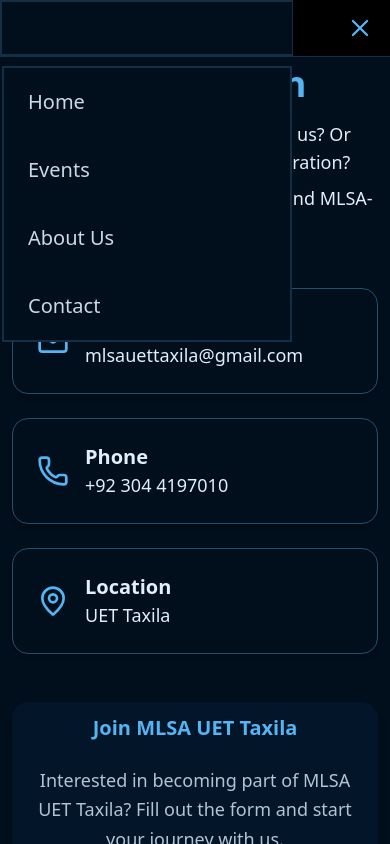
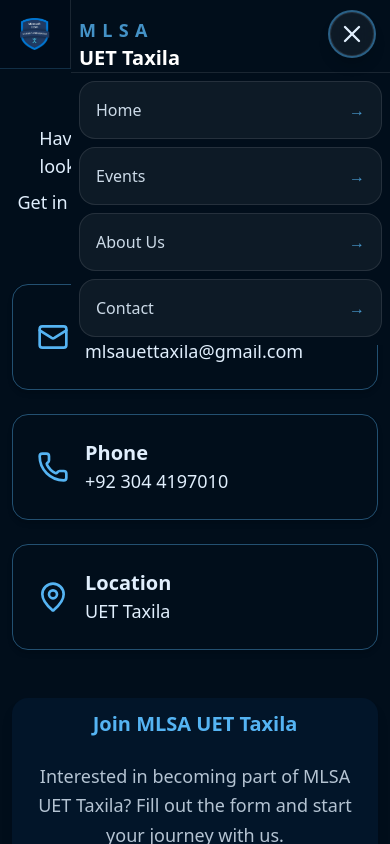
Before and after one commit to Rohama-Majeed7/mlsa_site, a React (Vite) app: page /contact in a window 390 px wide. Both pictures are taken after a click on the button "Open navigation menu". Shown: the top 844 px of the page. Built offline with nearby package versions, Linux system fonts and the light colour scheme; no server answers.

Commit message:
imgaes set

```diff
--- a/src/components/Footer.jsx
+++ b/src/components/Footer.jsx
@@ -3,7 +3,7 @@
     <footer className="bg-[#010E1B] w-full text-white flex flex-col pb-4 border-t border-[#55B4F3]/20">
       <div className="max-w-7xl w-full mx-auto px-4 sm:px-6 lg:px-8 py-3 md:py-4 flex flex-col sm:flex-row justify-between items-center gap-3">
         {/* Logo / Title */}
-        <img src="src/assets/logo.png" alt="MLSA UET Taxila" className="w-20 h-20  " />
+        <img src="/logo.png" alt="MLSA UET Taxila" className="w-20 h-20  " />
 
         {/* Social Links */}
         <div className="flex justify-center space-x-8">
--- a/src/components/Navbar.jsx
+++ b/src/components/Navbar.jsx
@@ -12,9 +12,9 @@
         {/* Logo */}
         <Link
           to="/"
-          className=""
+          className="relative z-50"
         >
-          <img src="src/assets/logo.png" alt="Logo" className="h-8 sm:h-10 md:h-16 " />
+          <img src="/logo.png" alt="Logo" className="h-8 sm:h-10 md:h-16 " />
         </Link>
 
         {/* Desktop Links */}
@@ -33,8 +33,11 @@
 
         {/* Mobile Toggle Button */}
         <button
-          className="md:hidden text-[#55B4F3] focus:outline-none z-50"
+          className="md:hidden relative z-50 inline-flex h-11 w-11 items-center justify-center rounded-full border border-white/10 bg-white/5 text-[#E1EFFD] shadow-lg shadow-black/20 backdrop-blur-md transition hover:bg-white/10 focus:outline-none focus:ring-2 focus:ring-[#55B4F3]/50"
           onClick={() => setOpen(!open)}
+          aria-label={open ? "Close navigation menu" : "Open navigation menu"}
+          aria-expanded={open}
+          aria-controls="mobile-navigation"
         >
           {open ? <X size={28} /> : <Menu size={28} />}
         </button>
@@ -42,29 +45,39 @@
 
       {/* Mobile Slider Menu */}
       <div
-        className={`fixed top-0 left-0 h-full w-3/4 sm:w-2/3 bg-[#010E1B]  border-2 border-[#55B4F3]/20 bg-[#010E1B] border-r border-[#55B4F3]/20 z-40 transform transition-transform duration-300 ease-in-out ${open ? "translate-x-0" : "-translate-x-full"
+        id="mobile-navigation"
+        className={`fixed inset-y-0 right-0 bg-[#010E1B] z-40 w-[min(90vw,20rem)] transform border-l border-white/10  transition-transform duration-300 ease-out md:hidden ${open ? "translate-x-0" : "translate-x-full"
           }`}
       >
-        {/* <h2 className="text-2xl text-[#55B4F3] text-bold ">MLSA UET Taxila</h2> */}
-        <div className="flex flex-col mt-16 py-3 space-y-6 px-6 border-2 border-[#55B4F3]/20 bg-[#010E1B]">
-          <MobileLink to="/" setOpen={setOpen}>Home</MobileLink>
-          <MobileLink to="/events" setOpen={setOpen}>Events</MobileLink>
-          <MobileLink to="/about" setOpen={setOpen}>About Us</MobileLink>
-          <MobileLink to="/contact" setOpen={setOpen}>Contact</MobileLink>
-          {/* <Link
-            to="/login"
-            onClick={() => setOpen(false)}
-            className="mt-4 px-6 py-2 rounded-full bg-[#55B4F3] text-[#010E1B] font-semibold shadow hover:scale-105 transition text-center"
-          >
-            Login
-          </Link> */}
+        <div className="flex h-full flex-col mt-4 bg-[#010E1B] text-[#E1EFFD]">
+          <div className=" flex px-2 items-start justify-between border-b border-white/10 ">
+            <div>
+              <p className="text-lg uppercase tracking-[0.35em] font-bold text-[#55B4F3]/80">MLSA</p>
+              <h2 className="text-xl font-semibold text-white">UET Taxila</h2>
+            </div>
+            {/* <button
+              className="inline-flex h-10 w-10 items-center justify-center rounded-full border border-white/10  text-[#E1EFFD] transition "
+              onClick={() => setOpen(false)}
+              aria-label="Close navigation menu"
+            >
+              <X size={20} />
+            </button> */}
+          </div>
+
+          <div className="bg-[#010E1B] p-2 flex flex-col gap-2 ">
+            <MobileLink to="/" setOpen={setOpen}>Home</MobileLink>
+            <MobileLink to="/events" setOpen={setOpen}>Events</MobileLink>
+            <MobileLink to="/about" setOpen={setOpen}>About Us</MobileLink>
+            <MobileLink to="/contact" setOpen={setOpen}>Contact</MobileLink>
+          </div>
+
         </div>
       </div>
 
       {/* Overlay for mobile */}
       {open && (
         <div
-          className="fixed top-0 left-0 w-full h-full bg-black z-30"
+          className="fixed inset-0 z-30 bg-[#010E1B]/70 backdrop-blur-sm md:hidden"
           onClick={() => setOpen(false)}
         />
       )}
@@ -91,9 +104,10 @@
     <Link
       to={to}
       onClick={() => setOpen(false)}
-      className="block text-xl font-medium py-2 text-[#E1EFFD]/90 hover:text-[#55B4F3] transition"
+      className="flex items-center justify-between rounded-2xl border border-white/10 bg-white/5 px-4 py-4 text-base font-medium text-[#E1EFFD]/90 transition hover:border-[#55B4F3]/40 hover:bg-[#55B4F3]/10 hover:text-white"
     >
-      {children}
+      <span>{children}</span>
+      <span className="text-[#55B4F3]/80">→</span>
     </Link>
   );
 }
--- a/src/pages/About.jsx
+++ b/src/pages/About.jsx
@@ -1,9 +1,10 @@
 import { motion } from "framer-motion";
 import { Lightbulb, Users, Trophy } from "lucide-react";
-import { useNavigate } from "react-router-dom";
-
+// import { useNavigate } from "react-router-dom";
+import aboutImg from "../assets/about-section/about-us.jpeg";
+import advisorImg from "../assets/about-section/advisor.jpeg";
 export default function About() {
-  const navigate = useNavigate();
+  // const navigate = useNavigate();
   return (
     <div className="bg-[#010E1B] text-[#E1EFFD] flex flex-col items-center">
 
@@ -18,7 +19,7 @@
           className="w-full md:w-1/2 flex h-full justify-center"
         >
           <img
-            src="src/assets/about-section/about-us.jpeg"
+            src={aboutImg}
             alt="MLSA UETT"
             className="w-full rounded-3xl shadow-2xl border border-[#55B4F3]/20"
           />
@@ -51,7 +52,7 @@
         <div className="w-full bg-gradient-to-r rounded-xl from-[#021529] to-[#031B33] rounded-[2px] shadow-2xl p-10 md:p-14 flex flex-col md:flex-row items-center gap-12 border border-[#55B4F3]/20">
 
           <img
-            src="src/assets/about-section/advisor.jpeg"
+            src={advisorImg}
             alt="Advisor"
             className="w-40 h-40 md:w-70 rounded-[5px] md:h-70 object-cover border-2 hover:p-2 transition-all border-[#55B4F3] shadow-lg"
           />
--- a/src/pages/Contact.jsx
+++ b/src/pages/Contact.jsx
@@ -3,15 +3,15 @@
 
 export default function Contact() {
   return (
-    <div className="min-h-screen bg-[#010E1B] text-[#E1EFFD] sm:px-6 px-3 py-16 flex flex-col">
+    <div className="min-h-screen bg-[#010E1B] text-[#E1EFFD] sm:px-6 px-3 py-18 flex flex-col">
       {/* Heading Section */}
       <motion.div
         initial={{ opacity: 0, y: -20 }}
         animate={{ opacity: 1, y: 0 }}
         transition={{ duration: 0.8 }}
-        className="text-center max-w-3xl mx-auto mb-12"
+        className="text-center max-w-3xl mx-auto mb-10"
       >
-        <h1 className="text-4xl sm:text-5xl font-bold text-[#55B4F3] md:mt-12 mb-4">
+        <h1 className="text-4xl sm:text-5xl font-bold text-[#55B4F3] md:mt-14 mb-3">
           Get in Touch
         </h1>
         <p className="text-lg sm:text-xl mb-2">
--- a/src/pages/Events.jsx
+++ b/src/pages/Events.jsx
@@ -19,7 +19,7 @@
   }, []);
 
   return (
-    <div className="min-h-screen bg-[#010E1B] text-[#E1EFFD] sm:px-6 px-4 py-16">
+    <div className="min-h-screen bg-[#010E1B] text-[#E1EFFD] sm:px-6 px-4 py-18">
       {/* Heading */}
       <motion.h1
         initial={{ opacity: 0, y: -20 }}
```
